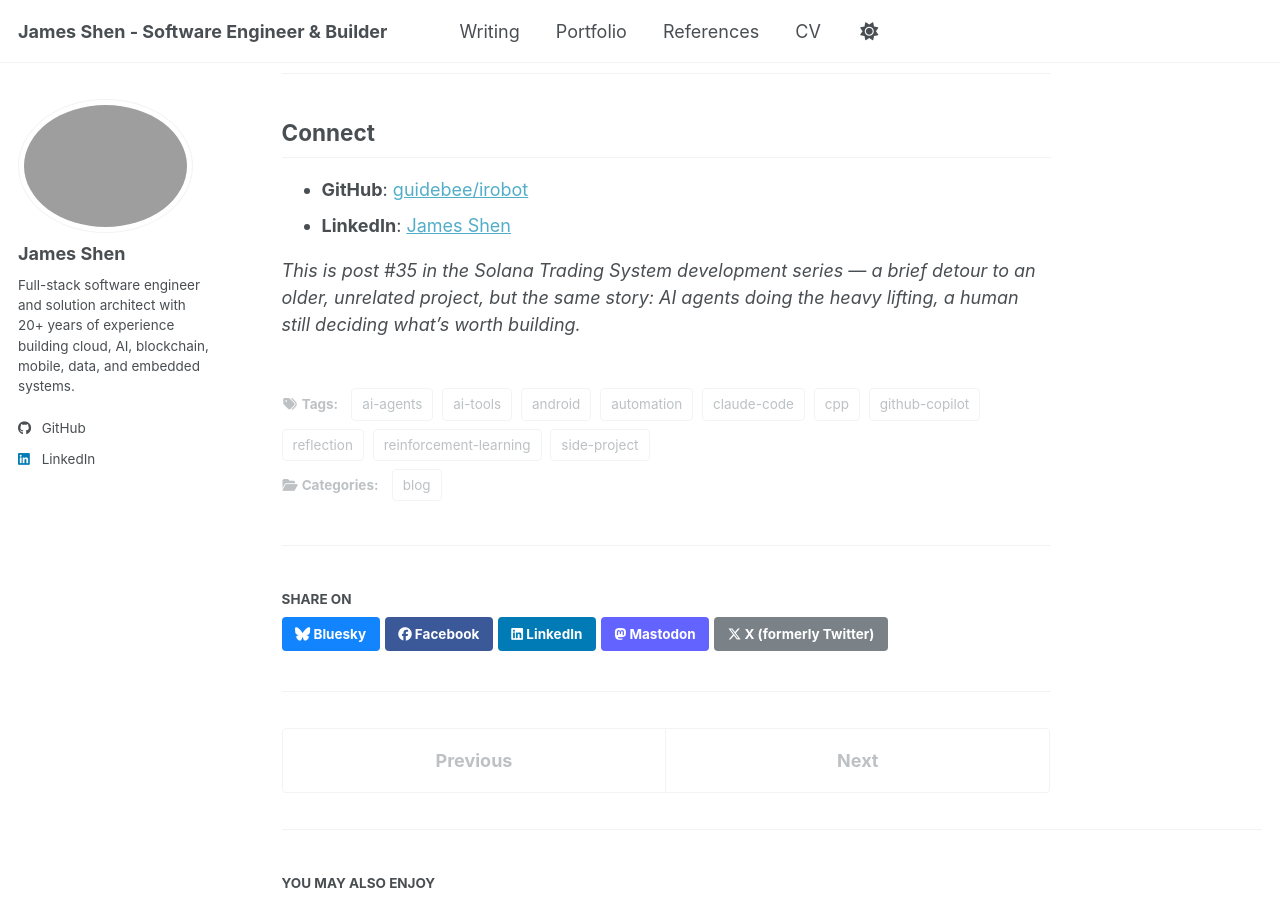
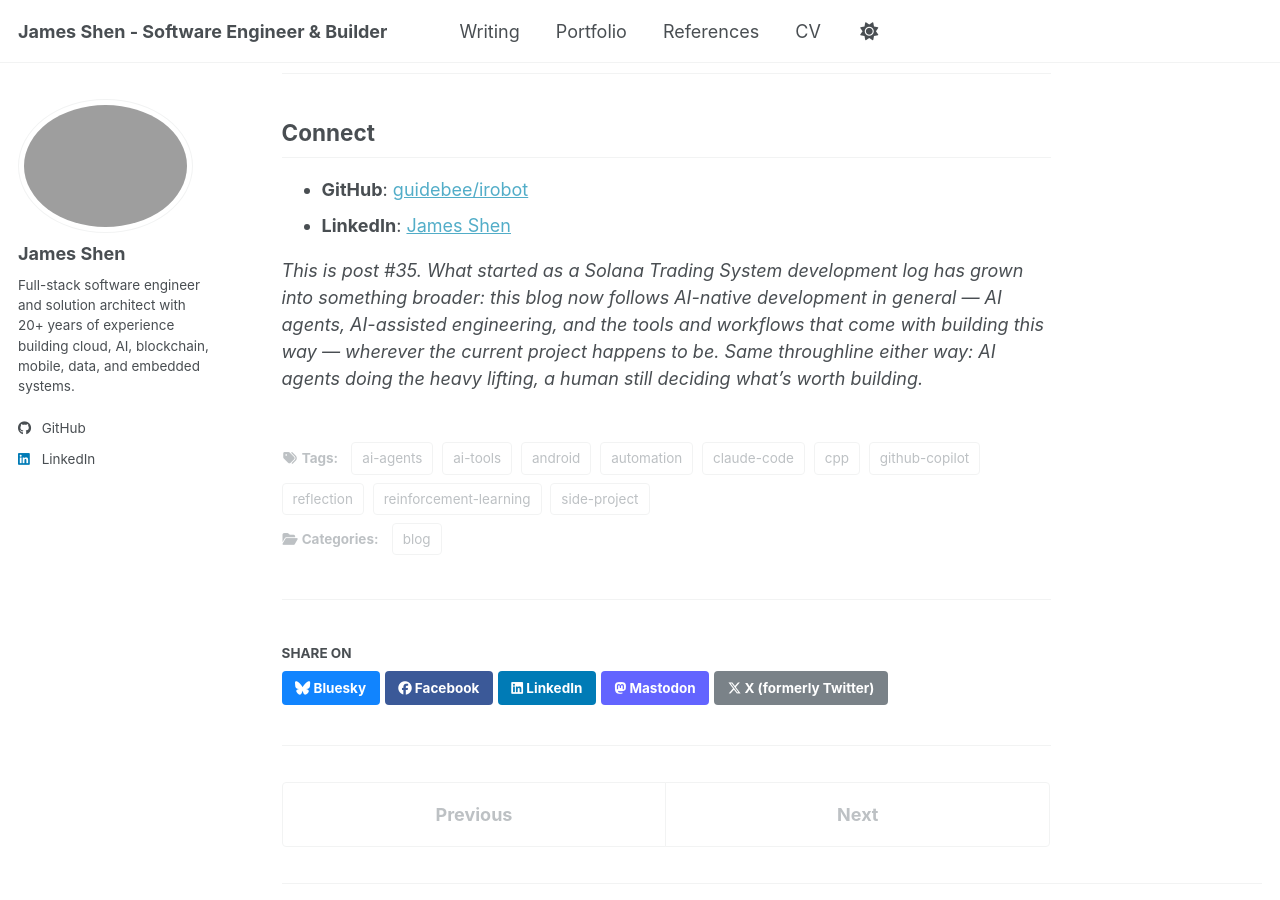
Before and after one commit to guidebee/guidebee.github.io, a Jekyll site: the page built from _posts/2026-09-04-reviving-irobot-old-project-ai-agents.md, in a window 1280 px wide and 900 px high, scrolled down 8804 px. Built offline with Jekyll 4.4.1, drawn with Linux system fonts in a browser that asks for light colours; a script bundle is joined from its source files by our own code; library files that are not in the unit come from our copies.

```diff
--- a/_posts/2026-09-04-reviving-irobot-old-project-ai-agents.md
+++ b/_posts/2026-09-04-reviving-irobot-old-project-ai-agents.md
@@ -187,4 +187,4 @@
 - **GitHub**: [guidebee/irobot](https://github.com/guidebee/irobot)
 - **LinkedIn**: [James Shen](https://www.linkedin.com/in/james-shen-5190926/)
 
-*This is post #35 in the Solana Trading System development series — a brief detour to an older, unrelated project, but the same story: AI agents doing the heavy lifting, a human still deciding what's worth building.*
+*This is post #35. What started as a Solana Trading System development log has grown into something broader: this blog now follows AI-native development in general — AI agents, AI-assisted engineering, and the tools and workflows that come with building this way — wherever the current project happens to be. Same throughline either way: AI agents doing the heavy lifting, a human still deciding what's worth building.*
```
